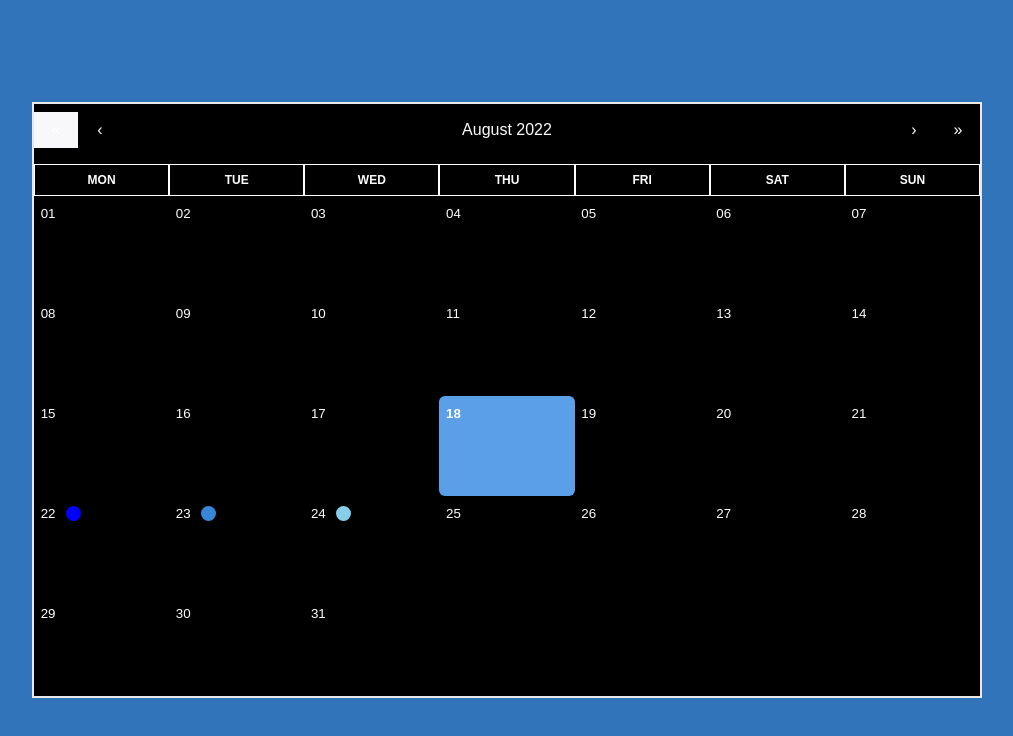
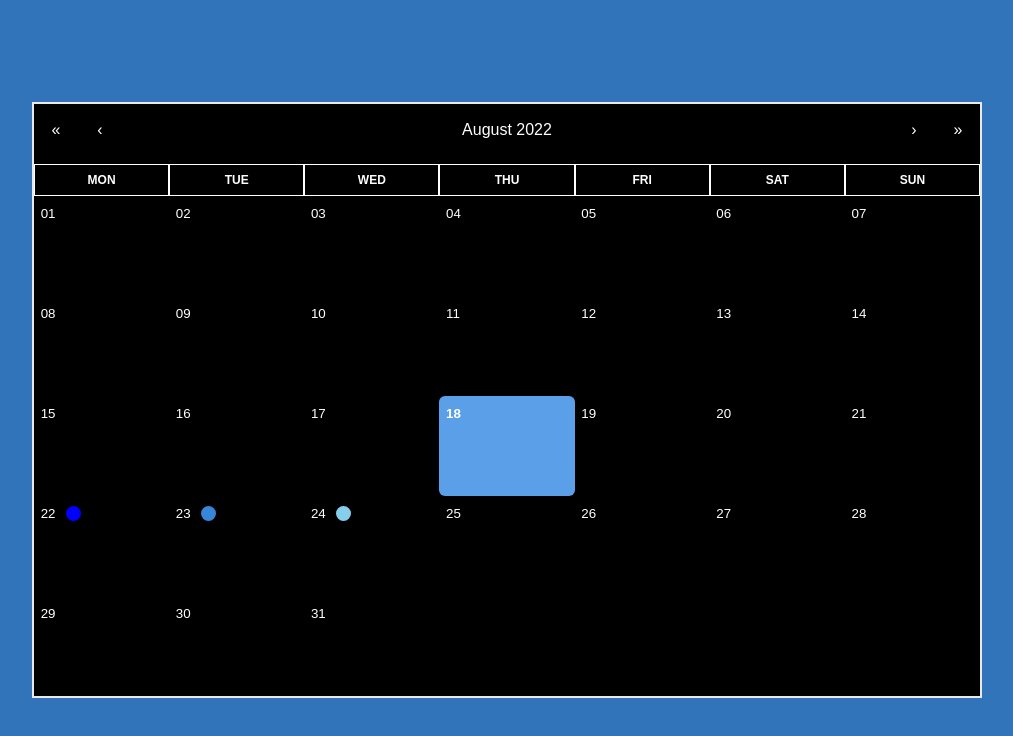
Before and after one commit to LikeLion-at-CAU-10th/Palette-React, a React (Create React App) app: page /calendar in a window 1280 px wide. In both pictures the pointer is over the button 189 px from the left and 130 px from the top of the page. Shown: the top 736 px of the page, without its empty margins (133-1146 px from the left). Built offline with nearby package versions, Linux system fonts and the light colour scheme.

Commit message:
해윤이를 위한 선영이의 한땀한땀 작성한 React Calendar 코드2

```diff
--- a/src/pages/calendarStyle.css
+++ b/src/pages/calendarStyle.css
@@ -16,8 +16,8 @@
 }
 .react-calendar__navigation button:enabled:hover,
 .react-calendar__navigation button:enabled:focus {
-  background-color: #f8f8fa;
   color: white;
+  background-color: black;
 }
 .react-calendar__navigation button[disabled] {
   background-color: black;
```
